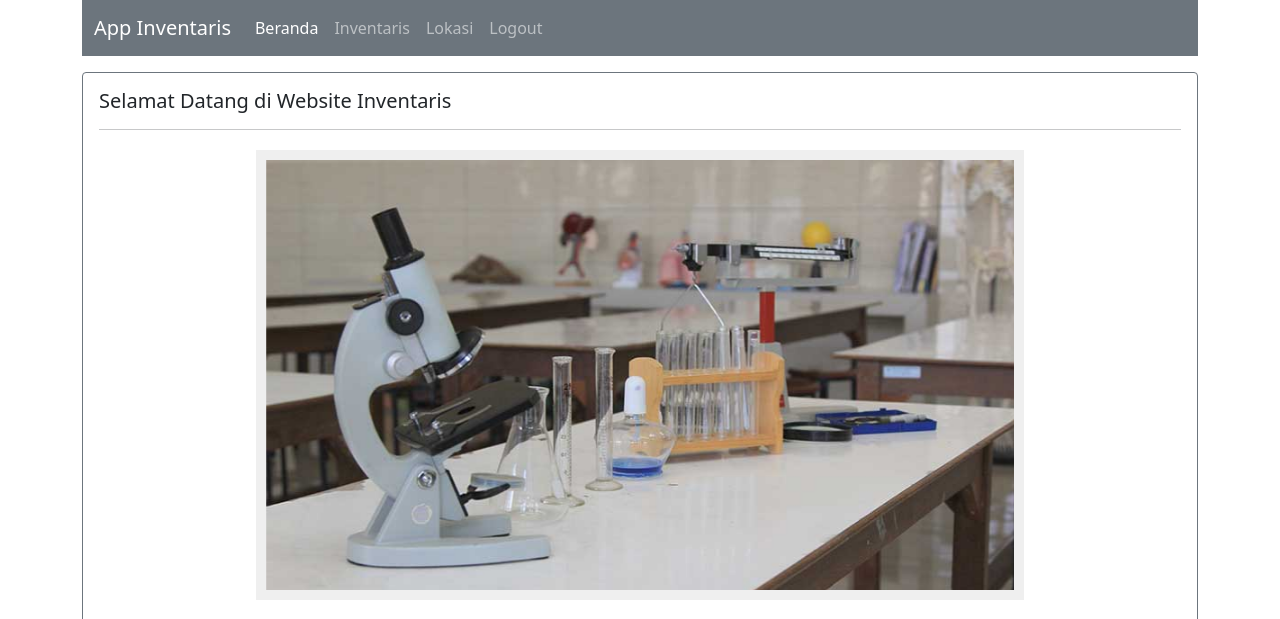
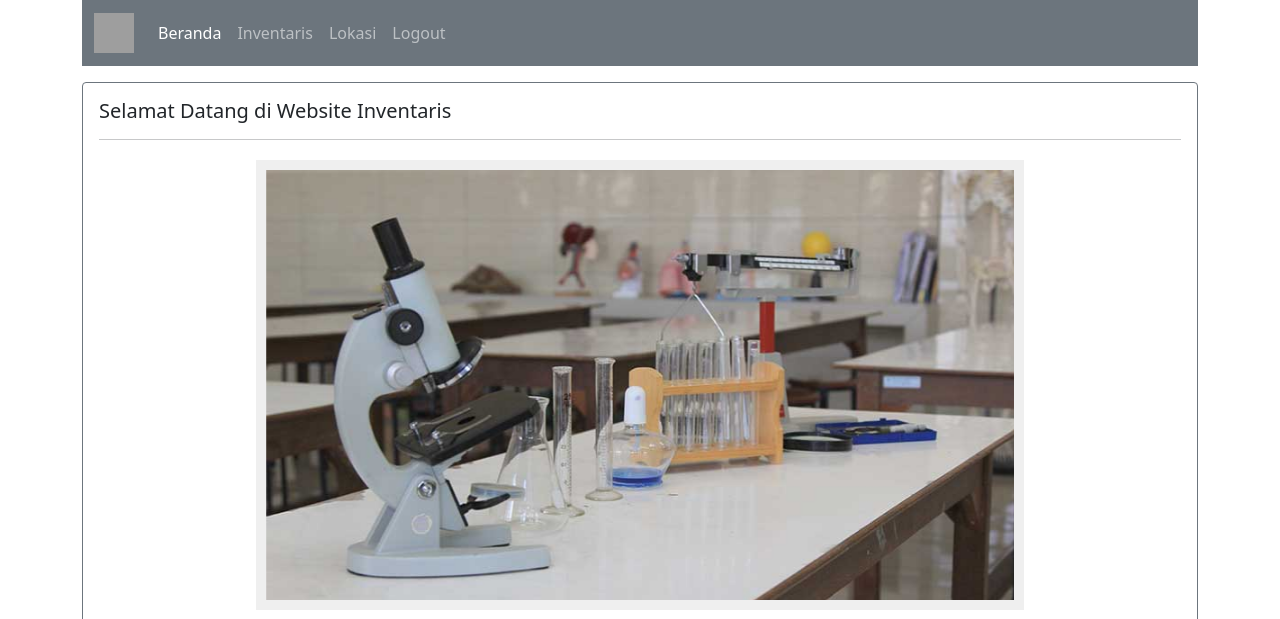
Before and after one commit to lgridsaffan/inventaris, a PHP site: page /inventaris/page/index.php in a window 1280 px wide. Shown: the top 619 px of the page. Run offline with PHP 8.4, Linux system fonts and the light colour scheme; a user stored in the database is signed in; grey boxes are pictures that could not be loaded.

Commit message:
ubah navbar

```diff
--- a/template/header.php
+++ b/template/header.php
@@ -16,7 +16,9 @@
     <div class="container">
         <nav class="navbar navbar-expand-lg navbar-dark bg-secondary">
             <div class="container-fluid">
-                <a class="navbar-brand" href="#">App Inventaris</a>
+                <a class="navbar-brand" href="<?= base_url(); ?>/page/index.php?laman=beranda">
+                    <img src="<?= base_url(); ?>" alt="" width="40" height="40">
+                </a>
                 <button class="navbar-toggler" type="button" data-bs-toggle="collapse" data-bs-target="#navbarNav" aria-controls="navbarNav" aria-expanded="false" aria-label="Toggle navigation">
                     <span class="navbar-toggler-icon"></span>
                 </button>
```
